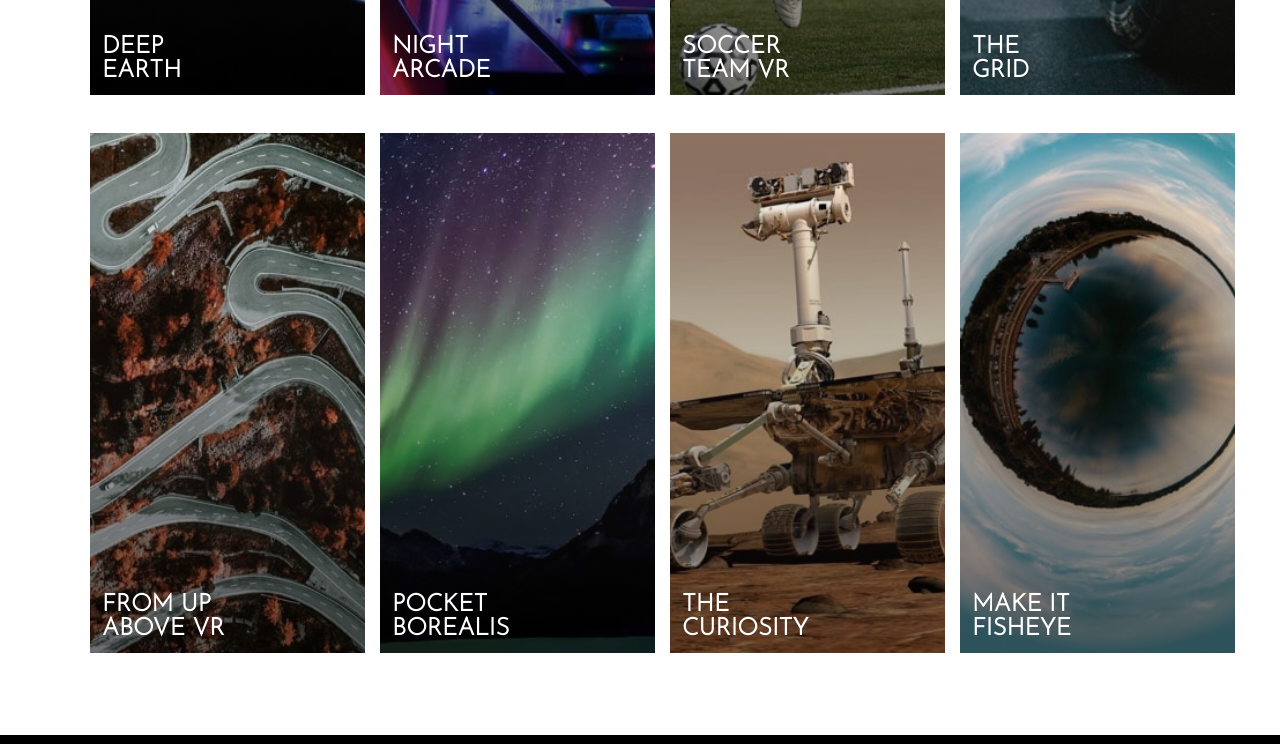
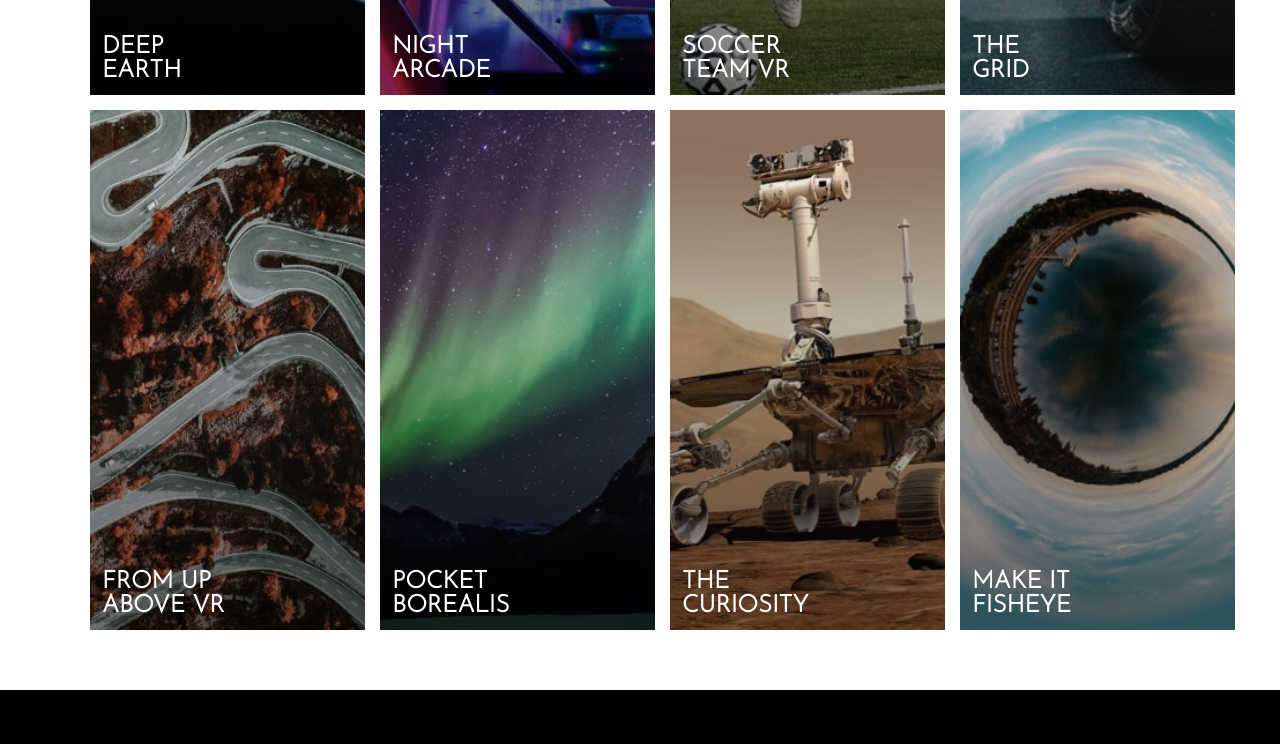
Before and after one commit to BenChis/loopstudios, a plain HTML site: page index.html in a window 1280 px wide. Shown: the part 1930-2674 px from the top of the page. Drawn offline with Linux system fonts and the light colour scheme.

Commit message:
Update style.css

```diff
--- a/style.css
+++ b/style.css
@@ -502,7 +502,6 @@ button:hover{
         background-image:url(./images/desktop/image-deep-earth.jpg);
         height: 65vh;
         margin: 0;
-
     }
 
     .gridItem2 {
@@ -545,6 +544,10 @@ button:hover{
         background-image:url(./images/desktop/image-fisheye.jpg);
         height: 65vh;
     }
+    .grid a {
+        margin:0;
+    }
+
 
     button {
         position:absolute;
```
